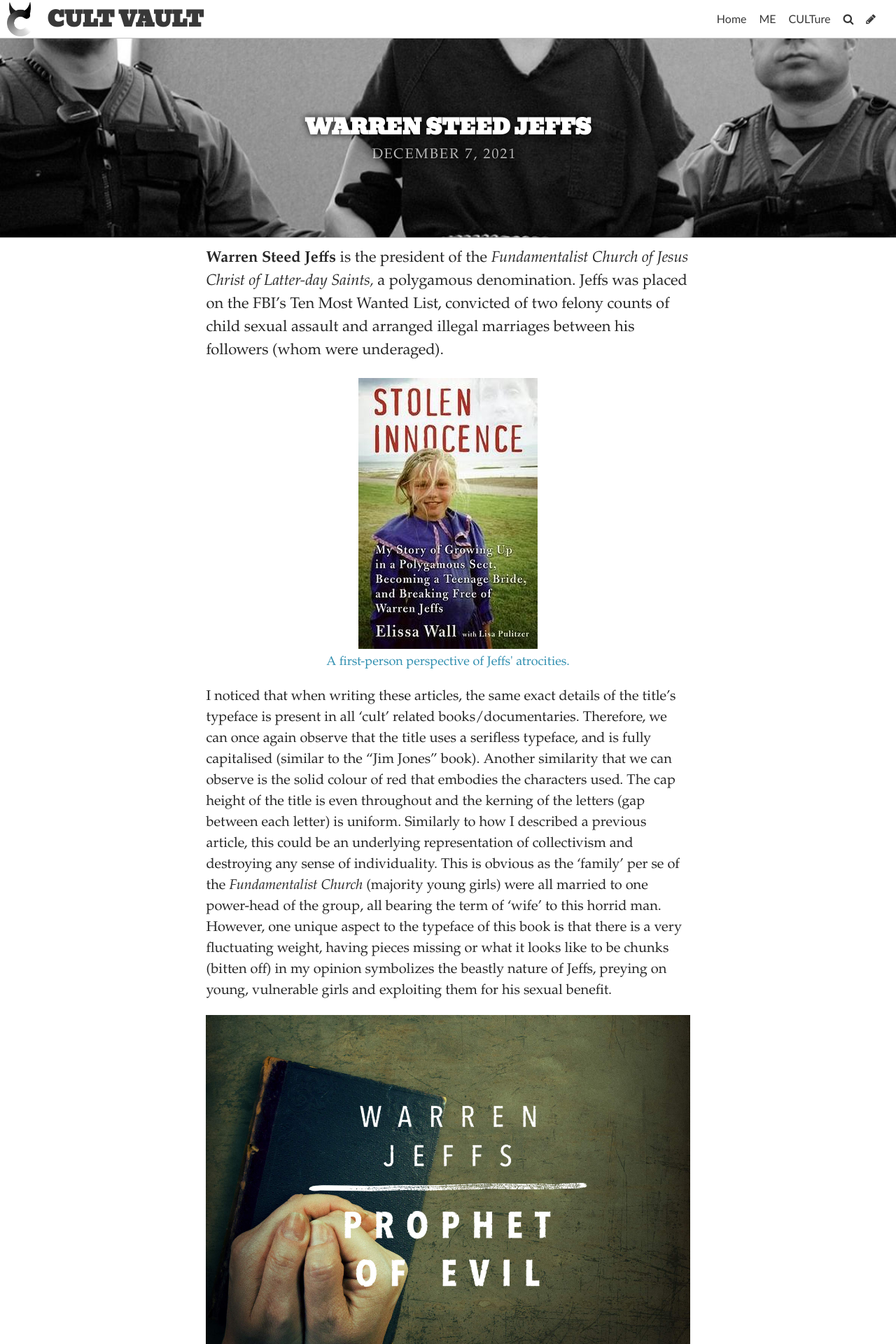
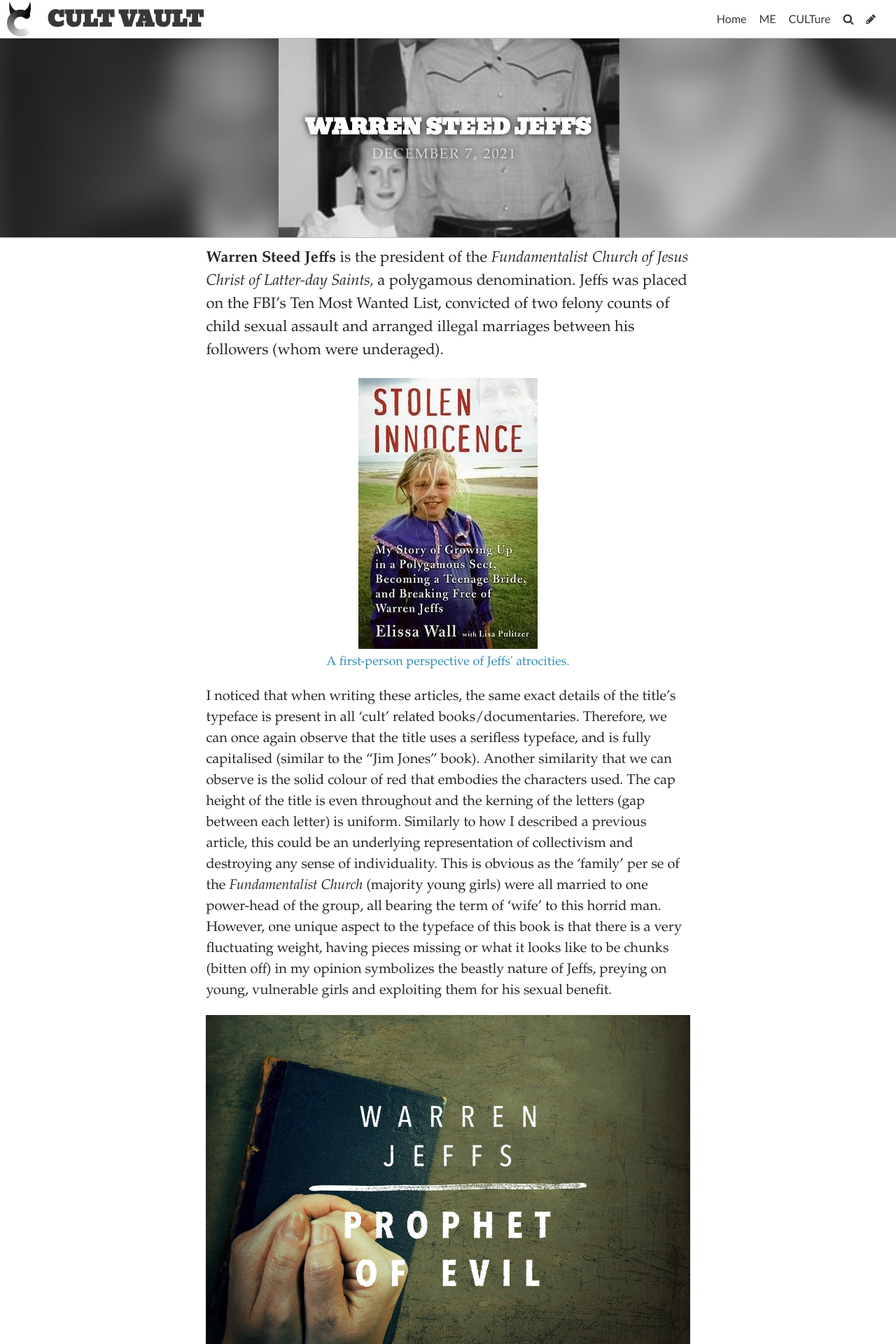
Before and after one commit to Loohwis/Vault, a Jekyll site: the page built from _posts/2021-12-07-warren-steed-jeffs.md, in a window 1280 px wide. Shown: the top 1920 px of the page at 70% size. Built offline with Jekyll 4.4.1, drawn with Linux system fonts in a browser that asks for light colours; some web fonts are replaced.

Commit message:
Update Post “2021-12-07-warren-steed-jeffs”

```diff
--- a/_posts/2021-12-07-warren-steed-jeffs.md
+++ b/_posts/2021-12-07-warren-steed-jeffs.md
@@ -2,7 +2,7 @@
 layout: post
 title: WARREN STEED JEFFS
 date: 2021-12-07T14:26:04.529Z
-image: ../uploads/2000-modified.jpg
+image: ../uploads/warren-jeffs-child-modified.jpg
 title_color: "#ffffff"
 comments: false
 ---
```
Also changed, not shown: uploads/warren-jeffs-child-modified.jpg (added), uploads/warren-jeffs-child.jpg (added).
